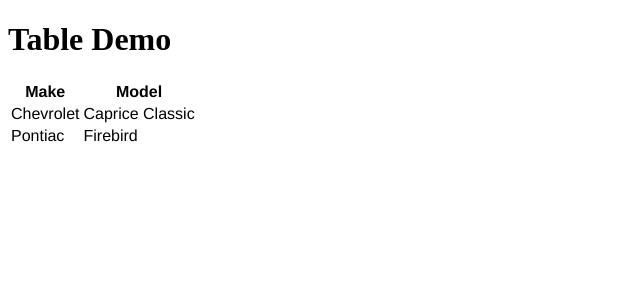
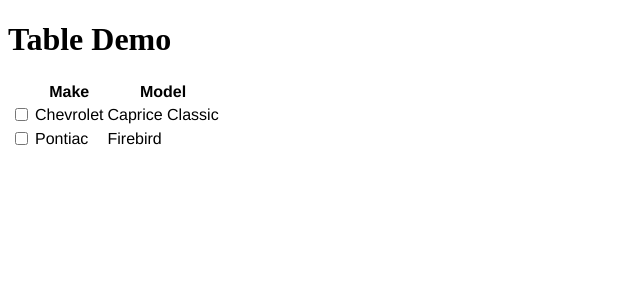
Before and after one commit to anwansi/vue-table, a Vue app: page / in a window 1280 px wide. Shown: the top 300 px of the page, without its empty margins (0-640 px from the left). Built offline with nearby package versions, Linux system fonts and the light colour scheme.

Commit message:
Support select column with a checkbox input and event support

```diff
--- a/src/body-cell.vue
+++ b/src/body-cell.vue
@@ -1,5 +1,11 @@
 <template>
-  <td :style="cellStyle">{{ rowDisplay }}</td>
+  <td :style="cellStyle">
+    <input v-if="generateSelect"
+           ref="select"
+           type="checkbox"
+           @change="handleChangeCheckbox"/>
+    <template v-else>{{ display }}</template>
+  </td>
 </template>
 
 <script>
@@ -22,12 +28,16 @@
         }
     },
     computed : {
+        generateSelect() {
+            const col = this.column;
+            return (col.system && col.id === '_select');
+        },
         cellStyle() {
             return {
                 display : this.column.hidden ? 'none' : ''
             };
         },
-        rowDisplay() {
+        display() {
             if ('displayValue' in this.cellData) {
                 return this.cellData.displayValue;
             }
@@ -36,6 +46,12 @@
         }
     },
     methods : {
+        isSelected() {
+            return this.$refs.select.checked;
+        },
+        handleChangeCheckbox(event, foo) {
+            this.$emit('select', this.isSelected());
+        }
     }
 };
 
--- a/src/body-row.vue
+++ b/src/body-row.vue
@@ -3,7 +3,8 @@
     <body-cell v-for="colDef in columns"
                :key="colDef.id"
                :column="colDef"
-               :cellData="cellData(colDef)"></body-cell>
+               :cellData="cellData(colDef)"
+               @select="handleCellSelect(colDef, $event)"></body-cell>
   </tr>
 </template>
 
@@ -39,6 +40,11 @@
     methods : {
         cellData(colDef) {
             return (this.rowData || {})[colDef.id];
+        },
+        handleCellSelect(colDef, selected) {
+            if (colDef.system && colDef.id === '_select') {
+                this.$emit('select-row', selected);
+            }
         }
     }
 };
--- a/src/table.vue
+++ b/src/table.vue
@@ -7,7 +7,8 @@
       <body-row v-for="(rowData, i) in sortedRowData"
                 :key="i"
                 :columns="columnState"
-                :rowData="rowData" />
+                :rowData="rowData"
+                @select-row="handleSelectRow(rowData, $event)"/>
     </tbody>
   </table>
 </template>
@@ -26,6 +27,10 @@
         };
     },
     props : {
+        canSelect : {
+            type    : Boolean,
+            default : true
+        },
         columns : {
             type    : Array,
             default : () => [],
@@ -47,7 +52,7 @@
     },
     computed : {
         columnState() {
-            return this.columns.map(column => {
+            const cols = this.columns.map(column => {
                 let hidden = false;
                 if (column.hidden || this.hiddenColumns[column.id]) {
                     hidden = true;
@@ -55,10 +60,24 @@
 
                 return Object.assign({ hidden }, column);
             });
+
+            if (this.canSelect) {
+                cols.unshift({
+                    id     : "_select",
+                    name   : "",
+                    system : true
+                });
+            }
+
+            return cols;
         },
         sortedRowData() {
             const rowData = this.rows.slice();
             return rowData;
+        }
+    },
+    methods : {
+        handleSelectRow(rowData, selected) {
         }
     }
 };
```
